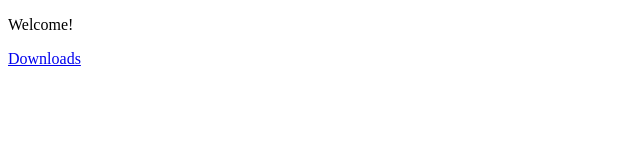
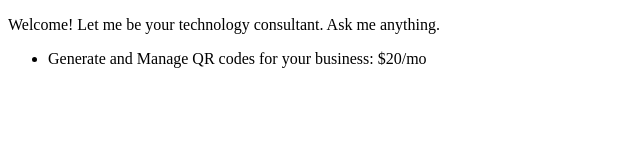
Before and after one commit to phi-kit/phi-kit.github.io, a plain HTML site: page index.html in a window 1280 px wide. Shown: the whole page, without its empty margins (0-640 px from the left). Drawn offline with Linux system fonts and the light colour scheme.

Commit message:
WIP on main

```diff
--- a/index.html
+++ b/index.html
@@ -4,7 +4,9 @@
         <title>Phi Dao</title>
     </head>
     <body>
-        <p>Welcome!</p>
-        <p><a href="https://www.notion.so/Downloads-21fae77b521980fb8978fba200eb0be6?source=copy_link">Downloads</a></p>
+        <p>Welcome! Let me be your technology consultant. Ask me anything.</p>
+        <ul>
+            <li>Generate and Manage QR codes for your business: $20/mo</li>
+        </ul>
     </body>
 </html>
```
